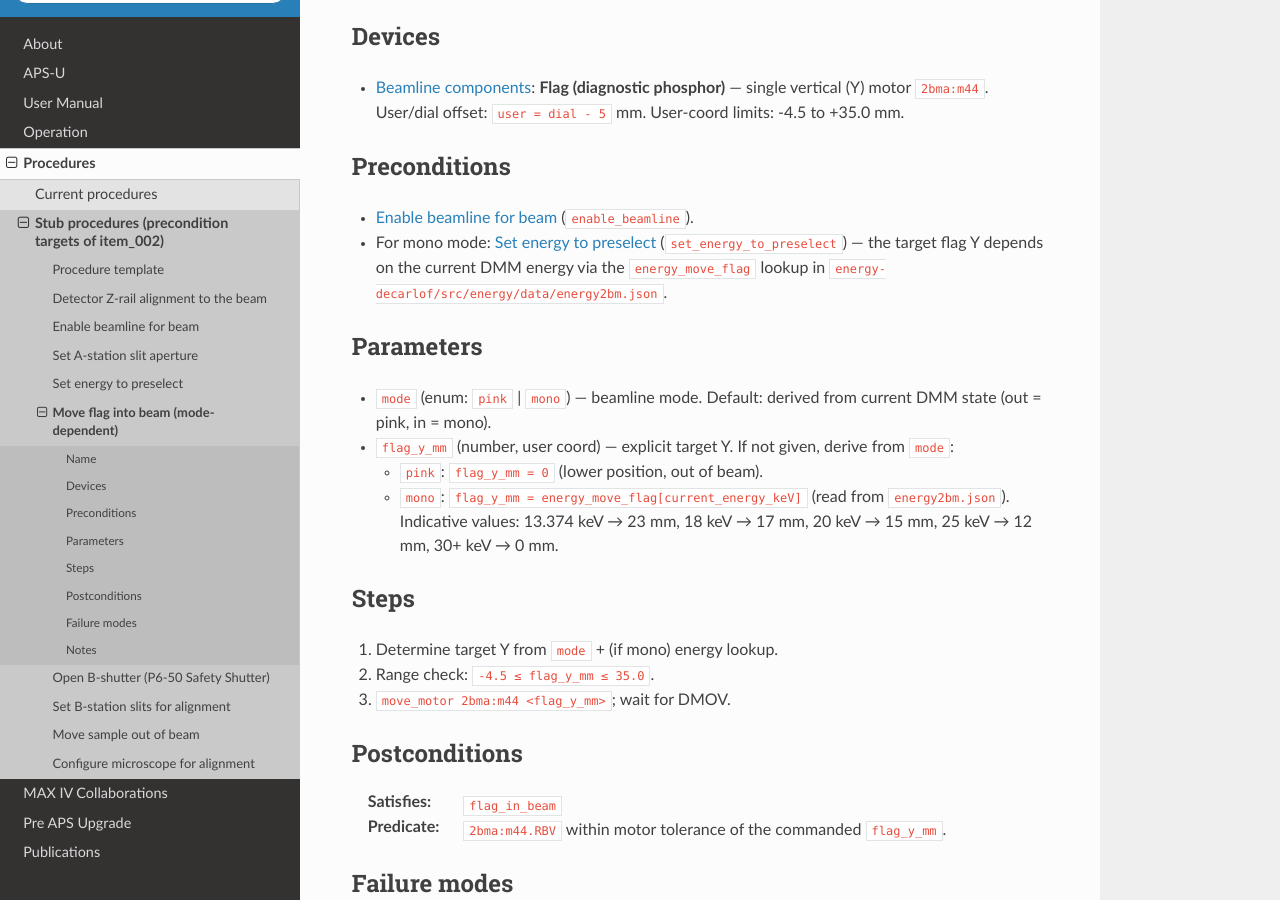
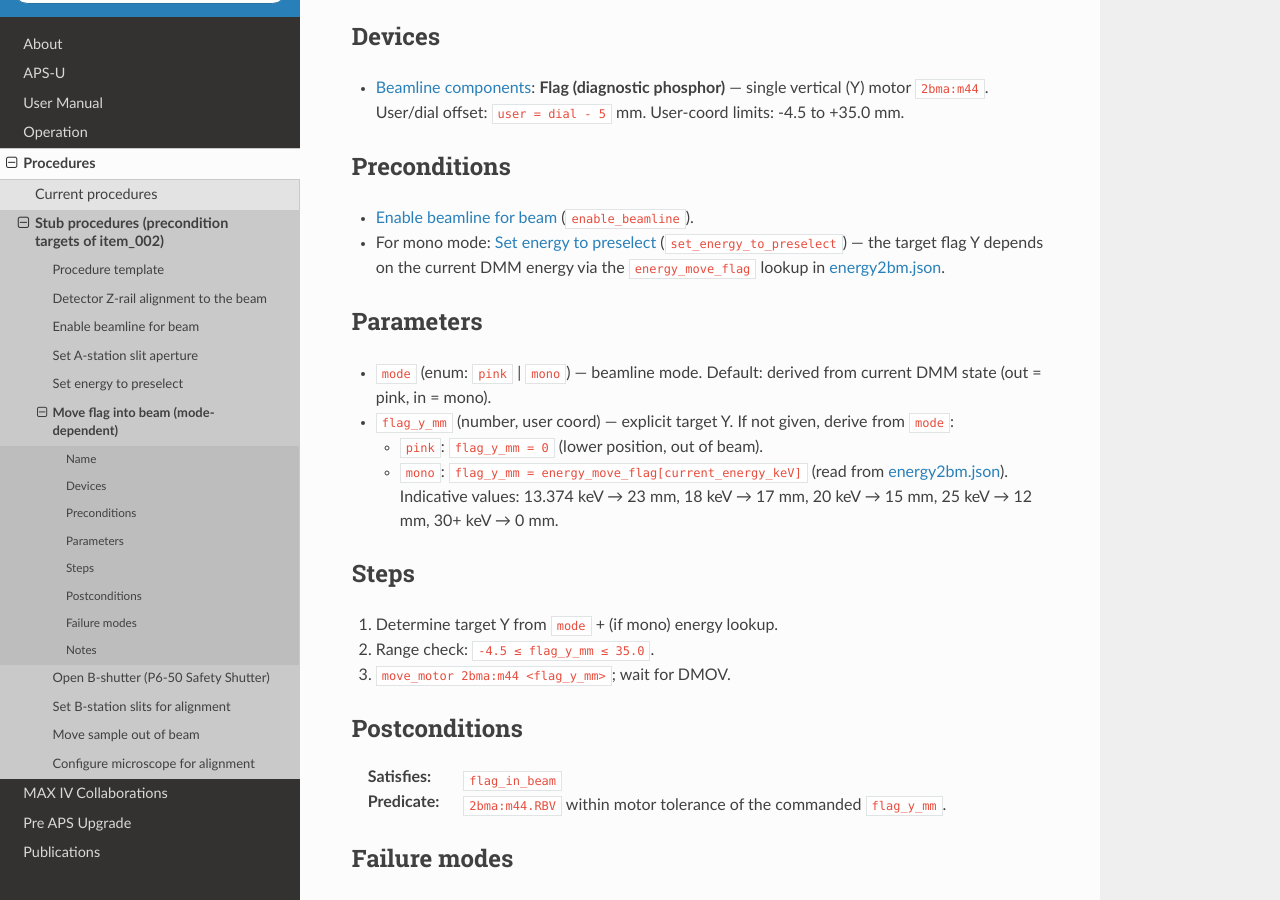
Before and after one commit to xray-imaging/2bm-docs, a Sphinx documentation site: the page built from docs/source/procedures/item_006.rst, in a window 1280 px wide and 900 px high, scrolled down 421 px. Built offline with Sphinx 7.4.7 and the Read the Docs theme 3.1.0, drawn with Linux system fonts in a browser that asks for light colours; the version number could not be read and is left out.

Commit message:
docs: link energy2bm.json references to the upstream URL
Every mention of energy2bm.json across item_020 (Flag block),
item_002 (Preconditions table flag_in_beam row), item_005
(set_energy stub), item_006 (set_flag_in stub), and the
procedures.rst index now links to the upstream copy at
https://github.com/xray-imaging/energy/blob/main/src/energy/data/energy2bm.json
instead of referring to a local checkout path. The lookup table
moves at the upstream; the local checkout could drift, so the
URL is the authoritative source.

```diff
--- a/docs/source/procedures.rst
+++ b/docs/source/procedures.rst
@@ -55,7 +55,8 @@ procedure is implemented.
 - :doc:`procedures/item_006` — ``set_flag_in``. Satisfies
   ``flag_in_beam``. (Flag is ``2bma:m44`` in
   :doc:`manual/item_020`; energy-dependent target Y from
-  ``energy-decarlof``'s ``energy2bm.json``.)
+  `energy2bm.json
+  <https://github.com/xray-imaging/energy/blob/main/src/energy/data/energy2bm.json>`__.)
 - :doc:`procedures/item_007` — ``open_b_shutter``. Satisfies
   ``b_shutter_open``.
 - :doc:`procedures/item_008` — ``set_b_slits``. Satisfies
--- a/docs/source/procedures/item_002.rst
+++ b/docs/source/procedures/item_002.rst
@@ -110,8 +110,10 @@ cora's dependency graph will be able to auto-resolve them.
    * - ``flag_in_beam``
      - ``2bma:m44`` (Flag Y) at the mode-appropriate position.
        Pink: ``0 mm`` user. Mono: per ``energy_move_flag`` lookup
-       in ``energy2bm.json`` (~12-23 mm depending on energy;
-       ``0`` at 30+ keV). See item_020's Flag block.
+       in `energy2bm.json
+       <https://github.com/xray-imaging/energy/blob/main/src/energy/data/energy2bm.json>`__
+       (~12-23 mm depending on energy; ``0`` at 30+ keV). See
+       item_020's Flag block.
      - :doc:`item_006` (``set_flag_in``)
    * - ``b_shutter_open``
      - ``S02BM-PSS:SBS:BeamBlockingM == OFF`` (inverted enum — OFF
--- a/docs/source/procedures/item_006.rst
+++ b/docs/source/procedures/item_006.rst
@@ -31,9 +31,9 @@ Preconditions
 - :doc:`item_003` (``enable_beamline``).
 - For mono mode: :doc:`item_005`
   (``set_energy_to_preselect``) — the target flag Y depends on
-  the current DMM energy via the
-  ``energy_move_flag`` lookup in
-  ``energy-decarlof/src/energy/data/energy2bm.json``.
+  the current DMM energy via the ``energy_move_flag`` lookup in
+  `energy2bm.json
+  <https://github.com/xray-imaging/energy/blob/main/src/energy/data/energy2bm.json>`__.
 
 
 Parameters
@@ -46,9 +46,10 @@ Parameters
 
   - ``pink``: ``flag_y_mm = 0`` (lower position, out of beam).
   - ``mono``: ``flag_y_mm = energy_move_flag[current_energy_keV]``
-    (read from ``energy2bm.json``). Indicative values:
-    13.374 keV → 23 mm, 18 keV → 17 mm, 20 keV → 15 mm,
-    25 keV → 12 mm, 30+ keV → 0 mm.
+    (read from `energy2bm.json
+    <https://github.com/xray-imaging/energy/blob/main/src/energy/data/energy2bm.json>`__).
+    Indicative values: 13.374 keV → 23 mm, 18 keV → 17 mm,
+    20 keV → 15 mm, 25 keV → 12 mm, 30+ keV → 0 mm.
 
 
 Steps
@@ -72,9 +73,10 @@ Failure modes
 
 - Motor fault on ``2bma:m44`` — check the motor record's status
   and clear before retrying.
-- For mono mode: ``energy2bm.json`` has no entry for the current
-  DMM energy — operator must either calibrate the lookup or pass
-  ``flag_y_mm`` explicitly.
+- For mono mode: `energy2bm.json
+  <https://github.com/xray-imaging/energy/blob/main/src/energy/data/energy2bm.json>`__
+  has no entry for the current DMM energy — operator must either
+  calibrate the lookup or pass ``flag_y_mm`` explicitly.
 - Range check fails — typically operator misread mm vs encoded
   units; verify against the ``meters_all.adl`` MEDM screen.
 
```
Also changed, not shown: docs/source/manual/item_020.rst (+6 -3 lines), docs/source/procedures/item_005.rst (+5 -2 lines).
